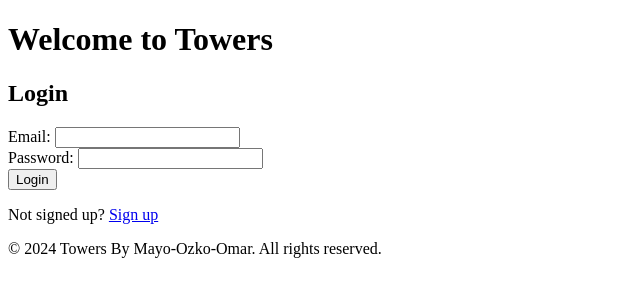
After one commit to OmarStarlord/Mayo_Ozko, a Django app: page /users/login/ in a window 1280 px wide. The commit adds this page. Shown: the top 300 px of the page, without its empty margins (0-640 px from the left). Run offline with Django 5.2, Linux system fonts and the light colour scheme.

Commit message:
added signup and login functions

```diff
--- /dev/null
+++ b/towers/salon/urls.py
@@ -0,0 +1,8 @@
+from django.urls import path
+from . import views
+
+urlpatterns = [
+     #empty
+    path('salon/', views.salon_view, name='salon'),
+    # Add more salon-related URLs here
+]
--- a/towers/salon/views.py
+++ b/towers/salon/views.py
@@ -1,3 +1,6 @@
 from django.shortcuts import render
 
 # Create your views here.
+#empty view
+def salon_view(request):
+    return render(request, 'salon.html')
--- a/towers/towers/urls.py
+++ b/towers/towers/urls.py
@@ -15,8 +15,10 @@ Including another URLconf
     2. Add a URL to urlpatterns:  path('blog/', include('blog.urls'))
 """
 from django.contrib import admin
-from django.urls import path
+from django.urls import path, include
 
 urlpatterns = [
-    path("admin/", admin.site.urls),
+    path('admin/', admin.site.urls),
+    path('users/', include('users.urls')),
+    path('salon/', include('salon.urls')),
 ]
--- a/towers/users/forms.py
+++ b/towers/users/forms.py
@@ -1,35 +1,35 @@
-# users/forms.py
 from django import forms
-from django.contrib.auth.forms import UserCreationForm
-from django.contrib.auth.models import User
+from django.contrib.auth.forms import AuthenticationForm
+from .models import User
 
-# Signup form (user registration)
-class SignupForm(UserCreationForm):
-    email = forms.EmailField(required=True)
-    first_name = forms.CharField(max_length=30, required=True)
-    last_name = forms.CharField(max_length=30, required=True)
+class SignupForm(forms.ModelForm):
+    password_confirmation = forms.CharField(widget=forms.PasswordInput, label="Confirm Password")
 
     class Meta:
         model = User
-        fields = ('username', 'first_name', 'last_name', 'email', 'password1', 'password2')  # Fields to be shown in the form
+        fields = ['nom', 'prenom', 'email', 'password', 'photo']
+        widgets = {
+            'password': forms.PasswordInput(),
+        }
 
-    def __init__(self, *args, **kwargs):
-        super().__init__(*args, **kwargs)
-        self.fields['username'].widget.attrs.update({'class': 'form-control'})  # Add Bootstrap class to fields
-        self.fields['password1'].widget.attrs.update({'class': 'form-control'})
-        self.fields['password2'].widget.attrs.update({'class': 'form-control'})
-        self.fields['email'].widget.attrs.update({'class': 'form-control'})
-        self.fields['first_name'].widget.attrs.update({'class': 'form-control'})
-        self.fields['last_name'].widget.attrs.update({'class': 'form-control'})
+    def clean_password_confirmation(self):
+        password = self.cleaned_data.get('password')
+        password_confirmation = self.cleaned_data.get('password_confirmation')
+        if password != password_confirmation:
+            raise forms.ValidationError("Passwords do not match.")
+        return password_confirmation
 
 
-# Login form (user authentication)
-class LoginForm(AuthenticationForm):
-    class Meta:
-        model = User
-        fields = ['username', 'password']
+class LoginForm(forms.Form):
+    email = forms.EmailField(label='Email', max_length=255)
+    password = forms.CharField(label='Password', widget=forms.PasswordInput)
 
-    def __init__(self, *args, **kwargs):
-        super().__init__(*args, **kwargs)
-        self.fields['username'].widget.attrs.update({'class': 'form-control'})
-        self.fields['password'].widget.attrs.update({'class': 'form-control'})
+    def clean_email(self):
+        email = self.cleaned_data.get('email')
+        return email
+
+    def clean_password(self):
+        password = self.cleaned_data.get('password')
+        if len(password) < 6:
+            raise ValidationError("Password must be at least 6 characters long.")
+        return password
--- /dev/null
+++ b/towers/users/templates/base.html
@@ -0,0 +1,26 @@
+<!DOCTYPE html>
+<html lang="fr">
+<head>
+    <title>Towers</title>
+    <!-- Add your CSS and other head elements here -->
+</head>
+<body>
+    <header>
+        <!-- Add your header content here -->
+        <h1>Welcome to Towers</h1>
+    </header>
+
+    <main>
+        {% block content %}
+        <!-- Add your main content here -->
+        {% endblock %}
+    </main>
+
+    <footer>
+        <!-- Add your footer content here -->
+        <p>&copy; 2024 Towers By Mayo-Ozko-Omar. All rights reserved.</p>
+    </footer>
+
+    <!-- Add your JavaScript and other script elements here -->
+</body>
+</html>
--- a/towers/users/templates/login.html
+++ b/towers/users/templates/login.html
@@ -1,16 +1,46 @@
-<!-- Simple html django page for login  without a base -->
-<!DOCTYPE html>
-<html lang="en">
-<head>
-    <meta charset="UTF-8">
-    <title>Login</title>
-</head>
-<body>
-    <h1>Login</h1>
-    <form method="post">
-        {% csrf_token %}
-        {{ form.as_p }}
-        <button type="submit">Login</button>
-    </form>
-</body>
-</html>
+{% extends 'base.html' %}
+
+{% block content %}
+  <h2>Login</h2>
+  <form method="POST">
+    {% csrf_token %}
+
+    <div>
+      <label for="{{ form.email.id_for_label }}">Email:</label>
+      {{ form.email }}
+      {% if form.email.errors %}
+        <div class="error">
+          {% for error in form.email.errors %}
+            <p>{{ error }}</p>
+          {% endfor %}
+        </div>
+      {% endif %}
+    </div>
+
+    <div>
+      <label for="{{ form.password.id_for_label }}">Password:</label>
+      {{ form.password }}
+      {% if form.password.errors %}
+        <div class="error">
+          {% for error in form.password.errors %}
+            <p>{{ error }}</p>
+          {% endfor %}
+        </div>
+      {% endif %}
+    </div>
+
+    <button type="submit">Login</button>
+
+  </form>
+
+  {% if form.non_field_errors %}
+    <div class="error">
+      {% for error in form.non_field_errors %}
+        <p>{{ error }}</p>
+      {% endfor %}
+    </div>
+  {% endif %}
+
+  <p>Not signed up? <a href="{% url 'signup' %}">Sign up</a></p>
+
+{% endblock %}
--- /dev/null
+++ b/towers/users/templates/success.html
@@ -0,0 +1,6 @@
+{% extends 'base.html' %}
+
+{% block content %}
+  <h2>Login Successful!</h2>
+  <p>Welcome! You have successfully logged in.</p>
+{% endblock %}
--- /dev/null
+++ b/towers/users/urls.py
@@ -0,0 +1,8 @@
+from django.urls import path
+from . import views
+
+urlpatterns = [
+    path('signup/', views.signup_view, name='signup'),
+    path('login/', views.login_view, name='login'),
+    path('success/', views.success_view, name='success'),
+]
--- a/towers/users/views.py
+++ b/towers/users/views.py
@@ -1,3 +1,55 @@
-from django.shortcuts import render
+from django.shortcuts import render, redirect
+from django.contrib.auth import authenticate, login
+from .forms import SignupForm
+from .models import User
+from .forms import LoginForm
 
-# Create your views here.
+# Signup View
+def signup_view(request):
+    if request.method == 'POST':
+        form = SignupForm(request.POST, request.FILES)
+        if form.is_valid():
+            user = form.save(commit=False)
+            user.set_password(form.cleaned_data['password'])
+            user.is_active = True
+            user.is_staff = False
+            user.save()
+            return redirect('login')
+    else:
+        form = SignupForm()
+
+    return render(request, 'signup.html', {'form': form})
+
+
+
+#login view
+def login_view(request):
+    if request.method == 'POST':
+        form = LoginForm(request.POST)
+
+        if form.is_valid():
+
+            email = form.cleaned_data.get('email')
+            password = form.cleaned_data.get('password')
+
+
+            user = authenticate(request, username=email, password=password)
+            if user is not None:
+                print("success")
+                login(request, user)
+                return redirect('success')
+
+            else:
+                form.add_error(None, 'Invalid email or password')
+        else:
+            print("Form is not valid")
+
+    else:
+        form = LoginForm()
+
+
+    return render(request, 'login.html', {'form': form})
+
+
+def success_view(request):
+    return render(request, 'success.html')
```
Also changed, not shown: towers/towers/settings.py (+7 -0 lines), towers/users/backends.py (added, +26 -0 lines), towers/users/models.py (+32 -5 lines), towers/users/templates/signup.html (added, +12 -0 lines), towers/db.sqlite3, towers/salon/migrations/0002_remove_salon_description_alter_message_id_and_more.py (added), towers/users/migrations/0002_user_is_active_user_is_staff_user_last_login_and_more.py (added), towers/users/migrations/0003_user_groups_user_is_superuser_user_user_permissions.py (added).
